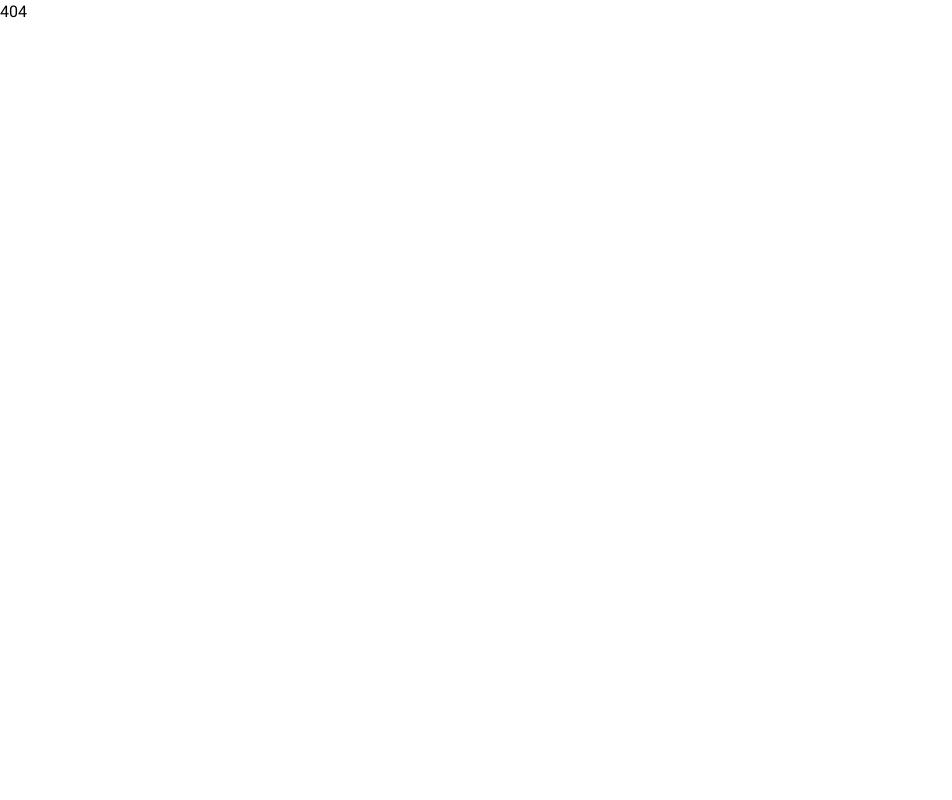
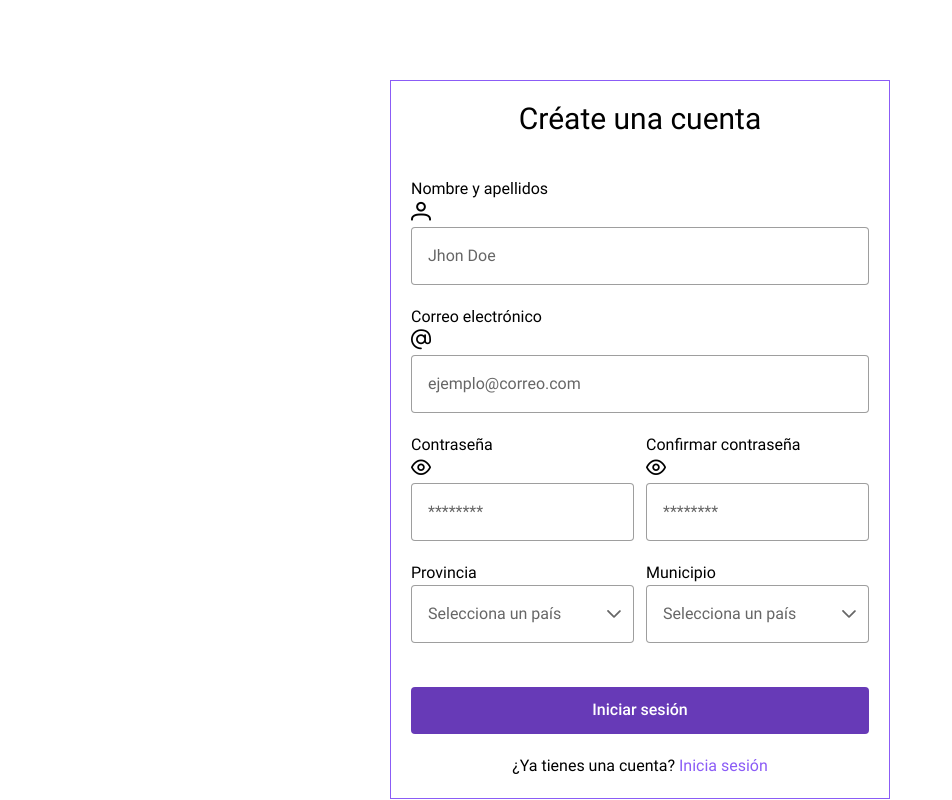
Before and after one commit to cmglezpdev/Yu-Gi-Oh-frontend, a Vue app: page /#/auth/signup in a window 1280 px wide. Shown: the whole page, without its empty margins (0-952 px from the left). Built offline with nearby package versions, Linux system fonts and the light colour scheme.

Commit message:
feat: add singin and signout pages

```diff
--- a/src/modules/auth/pages/SignInPage.vue
+++ b/src/modules/auth/pages/SignInPage.vue
@@ -1,3 +1,60 @@
 <template>
-  <h1>SignIn Page</h1>
+  <section class='w-[500px] mx-auto mt-20 p-5 border border-violet-500'>
+    <header class="w-full text-center text-4xl">
+      <h1>Inicia Sesión</h1>
+    </header>
+
+    <form class="flex flex-col gap-5 mt-10">
+      <fieldset class="flex flex-col">
+        <label for="email">Correo electrónico</label>
+        <span class="p-input-icon-left">
+          <i class="pi pi-at text-xl" />
+          <InputText
+            id="email"
+            type="email"
+            placeholder="ejemplo@correo.com"
+            class="w-full"
+          />
+        </span>
+      </fieldset>
+
+      <fieldset class="flex flex-col">
+        <label for="password">Contraseña</label>
+        <span class="p-input-icon-right">
+          <i class="pi pi-eye text-xl" />
+          <InputText
+            id="password"
+            type="password"
+            placeholder="********"
+            class="w-full"
+          />
+        </span>
+      </fieldset>
+
+      <fieldset class="mt-6">
+        <Buttonn type="submit" label="Iniciar sesión" class="w-full" />
+      </fieldset>
+    </form>
+
+    <footer>
+      <p class="text-center mt-5">
+        ¿No tienes cuenta?
+        <router-link to="/auth/signup" class="text-violet-500">
+          Créate una
+        </router-link>
+      </p>
+    </footer>
+  </section>
 </template>
+
+<script lang='ts'>
+  import InputText from 'primevue/inputtext'
+  import Buttonn from 'primevue/button'
+  export default {
+    name: 'SignInPage',
+    components: {
+      InputText,
+      Buttonn,
+    },
+  }
+</script>
--- a/src/modules/auth/pages/SignOutPage.vue
+++ /dev/null
@@ -1,3 +0,0 @@
-<template>
-  <h1>SignOut Page</h1>
-</template>
--- /dev/null
+++ b/src/modules/auth/pages/SignUpPage.vue
@@ -0,0 +1,127 @@
+<template>
+  <section class='w-[500px] mx-auto mt-20 p-5 border border-violet-500'>
+    <header class="w-full text-center text-3xl">
+      <h1>Créate una cuenta</h1>
+    </header>
+
+    <form class="flex flex-col gap-5 mt-10">
+      <fieldset class="flex flex-col">
+        <label for="fullname">Nombre y apellidos</label>
+        <span class="p-input-icon-left">
+          <i class="pi pi-user text-xl" />
+          <InputText
+            id="fullname"
+            type="text"
+            placeholder="Jhon Doe"
+            class="w-full"
+          />
+        </span>
+      </fieldset>
+
+      <fieldset class="flex flex-col">
+        <label for="email">Correo electrónico</label>
+        <span class="p-input-icon-left">
+          <i class="pi pi-at text-xl" />
+          <InputText
+            id="email"
+            type="email"
+            placeholder="ejemplo@correo.com"
+            class="w-full"
+          />
+        </span>
+      </fieldset>
+
+      <fieldset class="grid grid-cols-2 gap-3">
+        <div class="flex flex-col">
+          <label for="password">Contraseña</label>
+          <span class="p-input-icon-right">
+            <i class="pi pi-eye text-xl" />
+            <InputText
+              id="password"
+              type="password"
+              placeholder="********"
+              class="w-full"
+            />
+          </span>
+        </div>
+        <div class="flex flex-col">
+          <label for="confirm_password">Confirmar contraseña</label>
+          <span class="p-input-icon-right">
+            <i class="pi pi-eye text-xl" />
+            <InputText
+              id="confirm_password"
+              type="password"
+              placeholder="********"
+              class="w-full"
+            />
+          </span>
+
+        </div>
+      </fieldset>
+
+      <fieldset class="grid grid-cols-2 gap-3">
+        <div class="flex flex-col">
+          <label for="province">Provincia</label>
+          <Dropdown
+            editable
+            id="province"
+            class="w-full"
+            placeholder="Selecciona un país"
+            optionLabel="name"
+            v-model="selectedProvince"
+            :options="provinces"
+          />
+        </div>
+        <div class="flex flex-col">
+          <label for="minicipality">Municipio</label>
+          <Dropdown
+            editable
+            id="minicipality"
+            class="w-full"
+            placeholder="Selecciona un país"
+            optionLabel="name"
+            v-model="selectedMunicipality"
+            :options="minicipalities"
+          />
+        </div>
+      </fieldset>
+
+      <fieldset class="mt-6">
+        <Buttonn type="submit" label="Iniciar sesión" class="w-full" />
+      </fieldset>
+    </form>
+
+    <footer>
+      <p class="text-center mt-5">
+        ¿Ya tienes una cuenta?
+        <router-link to="/auth/signin" class="text-violet-500">
+          Inicia sesión
+        </router-link>
+      </p>
+    </footer>
+  </section>
+</template>
+
+<script lang="ts" setup>
+  import { ref } from 'vue'
+
+  import Buttonn from 'primevue/button'
+  import InputText from 'primevue/inputtext'
+  import Dropdown from 'primevue/dropdown'
+
+  const selectedProvince = ref(null)
+  const selectedMunicipality = ref(null)
+
+  const provinces = ref([
+    {id: '1', name: 'Pinar del Rio'},
+    {id: '2', name: 'Artemisa'},
+    {id: '3', name: 'La Habana'},
+    {id: '4', name: 'Matanzas'},
+  ])
+
+  const minicipalities = ref([
+    {id: '1', name: 'Consolación del Sur'},
+    {id: '1', name: 'Santa Clara'},
+    {id: '1', name: 'San Cristobal'},
+  ])
+</script>
--- a/src/router/router.ts
+++ b/src/router/router.ts
@@ -2,7 +2,7 @@ import { createRouter, createWebHashHistory } from 'vue-router'
 
 const routes = [
   { path: '/auth/signin', component: () => import('@/modules/auth/pages/SignInPage.vue') },
-  { path: '/auth/signout', component: () => import('@/modules/auth/pages/SignOutPage.vue') },
+  { path: '/auth/signup', component: () => import('@/modules/auth/pages/SignUpPage.vue') },
   { path: '/:pathMatch(.*)*', component: () => import('@/modules/shared/pages/NotPageFound.vue') },
 ]
 
```
